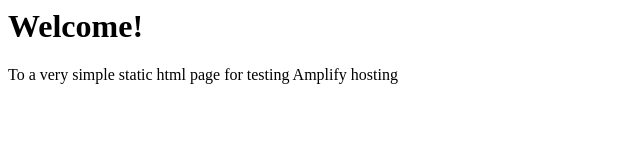
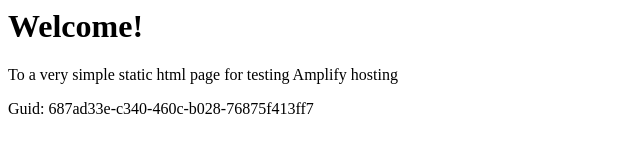
Before and after one commit to aws-aemilia-bom/Github-PR-Commit-Integration-Test-DoNotTouch-v1-preprod-ap-south-1, a website: page src/index.html in a window 1280 px wide. Shown: the whole page, without its empty margins (0-640 px from the left). Drawn offline with Linux system fonts and the light colour scheme.

Commit message:
commit from integ tests

```diff
--- a/src/index.html
+++ b/src/index.html
@@ -1,3 +1,5 @@
+
+
 <html lang="en">
 
 <head>
@@ -10,6 +12,6 @@
 <body>
     <h1>Welcome!</h1>
     <p>To a very simple static html page for testing Amplify hosting</p>
-</body>
+    <p>Guid: 687ad33e-c340-460c-b028-76875f413ff7</p></body>
 
 </html>
```
